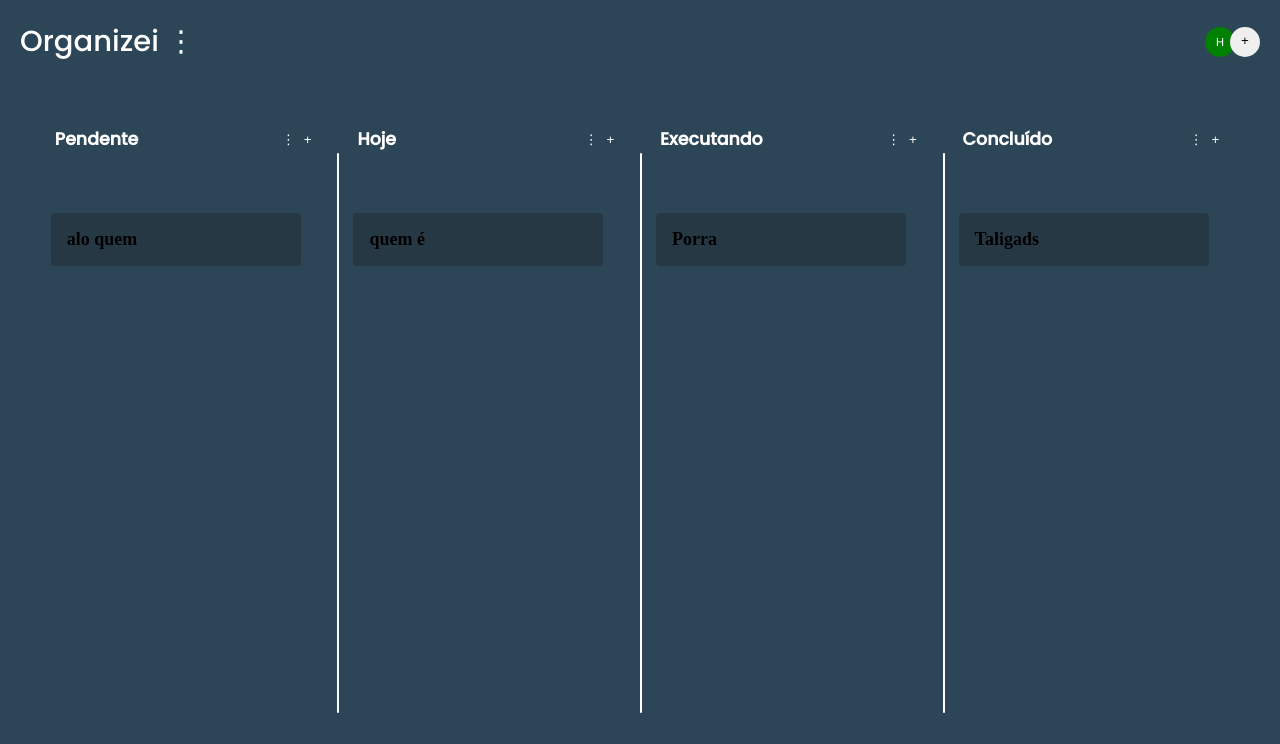
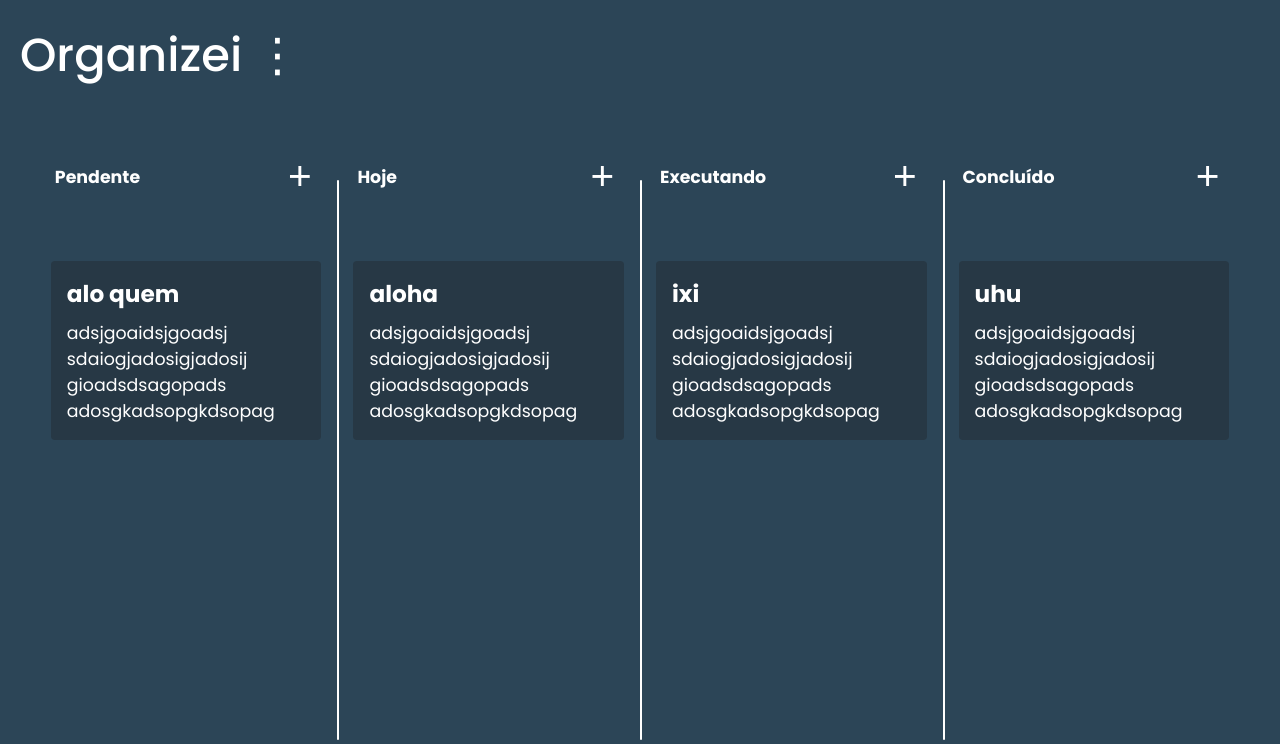
Before and after one commit to lrmedeiros/DSW, a PHP site: page /pages/Home/index.html in a window 1280 px wide. Shown: the top 744 px of the page. Run offline with PHP 8.4, Linux system fonts and the light colour scheme.

Commit message:
upgrade UI kanban project

```diff
--- a/src/pages/Home/index.html
+++ b/src/pages/Home/index.html
@@ -4,7 +4,7 @@
     <link rel="preconnect" href="https://fonts.googleapis.com" />
     <link rel="preconnect" href="https://fonts.gstatic.com" crossorigin />
     <link
-      href="https://fonts.googleapis.com/css2?family=Poppins:wght@400;500&display=swap"
+      href="https://fonts.googleapis.com/css2?family=Poppins:wght@400;500;600;700&display=swap"
       rel="stylesheet"
     />
     <meta charset="UTF-8" />
@@ -19,60 +19,74 @@
       <div>
         <h1>Organizei ⋮</h1>
       </div>
-      <div class="avatars">
-        <div class="avatar">
-          <p>H</p>
-        </div>
-        <button class="avatar-add">+</button>
-      </div>
     </header>
     <nav>
       <section>
         <header>
           <h2>Pendente</h2>
           <div>
-            <button class="btn">⋮</button>
             <button class="btn">+</button>
           </div>
         </header>
         <ul class="dropzone pending">
-          <li draggable="true" class="card">alo quem</li>
+          <li draggable="true" class="card">
+            <h4 class="title-card">alo quem</h4>
+            <p class="description-card">
+              adsjgoaidsjgoadsj sdaiogjadosigjadosij gioadsdsagopads
+              adosgkadsopgkdsopag
+            </p>
+          </li>
         </ul>
       </section>
       <section>
         <header>
           <h2>Hoje</h2>
           <div>
-            <button class="btn">⋮</button>
             <button class="btn">+</button>
           </div>
         </header>
         <ul class="dropzone now">
-          <li draggable="true" class="card">quem é</li>
+          <li draggable="true" class="card">
+            <h4 class="title-card">aloha</h4>
+            <p class="description-card">
+              adsjgoaidsjgoadsj sdaiogjadosigjadosij gioadsdsagopads
+              adosgkadsopgkdsopag
+            </p>
+          </li>
         </ul>
       </section>
       <section>
         <header>
           <h2>Executando</h2>
           <div>
-            <button class="btn">⋮</button>
             <button class="btn">+</button>
           </div>
         </header>
         <ul class="dropzone running">
-          <li draggable="true" class="card">Porra</li>
+          <li draggable="true" class="card">
+            <h4 class="title-card">ixi</h4>
+            <p class="description-card">
+              adsjgoaidsjgoadsj sdaiogjadosigjadosij gioadsdsagopads
+              adosgkadsopgkdsopag
+            </p>
+          </li>
         </ul>
       </section>
       <section>
         <header>
           <h2>Concluído</h2>
           <div>
-            <button class="btn">⋮</button>
             <button class="btn">+</button>
           </div>
         </header>
         <ul class="dropzone concluded">
-          <li draggable="true" class="card">Taligads</li>
+          <li draggable="true" class="card">
+            <h4 class="title-card">uhu</h4>
+            <p class="description-card">
+              adsjgoaidsjgoadsj sdaiogjadosigjadosij gioadsdsagopads
+              adosgkadsopgkdsopag
+            </p>
+          </li>
         </ul>
       </section>
     </nav>
--- a/src/pages/Home/script.js
+++ b/src/pages/Home/script.js
@@ -5,16 +5,25 @@ const concludedUl = document.querySelector(".concluded");
 
 function listItemCreate(status) {
   const li = document.createElement("li");
-  const responsible = document.createTextNode(
-    `Responsável - ${status.responsible}`
-  );
-  const priority = document.createTextNode(`Prioridade - ${status.priority}`);
+
+  const h4 = document.createElement("h4");
+  const title = document.createTextNode(status.title);
+  h4.classList.add("title-card");
+  h4.appendChild(title);
+
+  const p = document.createElement("p");
+  const description = document.createTextNode(status.description);
+  const div = document.createElement("div");
+  p.classList.add("description-card");
+  p.appendChild(description);
+  div.classList.add("description-content-card");
+  div.appendChild(p);
 
   li.classList.add("card");
   li.setAttribute("draggable", true);
 
-  li.appendChild(responsible);
-  li.appendChild(priority);
+  li.appendChild(h4);
+  li.appendChild(div);
 
   return li;
 }
--- a/src/pages/Home/styles.css
+++ b/src/pages/Home/styles.css
@@ -1,13 +1,13 @@
 h1,
 p,
-h2 {
-  font-family: "Poppins", sans-serif;
+h2,
+h4 {
   color: var(--white);
 }
 
 h1 {
   font-weight: 500;
-  font-size: 2.5rem;
+  font-size: 4rem;
   cursor: pointer;
 }
 
@@ -17,32 +17,6 @@ header {
   align-items: center;
   justify-content: space-between;
   padding: 20px;
-}
-
-div.avatars {
-  display: flex;
-}
-
-div.avatar {
-  border-radius: 50%;
-  background: green;
-  width: 30px;
-  height: 30px;
-  text-align: center;
-}
-
-button.avatar-add {
-  margin-left: -5px;
-  border-radius: 50%;
-  width: 30px;
-  height: 30px;
-  border: none;
-  line-height: 50%;
-}
-
-div.avatar p {
-  color: var(--white);
-  line-height: 30px;
 }
 
 nav {
@@ -76,16 +50,45 @@ header div button.btn {
   min-width: 282px;
   min-height: 200px;
   list-style: none;
+  max-height: 600px;
+  overflow-y: hidden;
+}
+
+.dropzone:hover {
+  overflow-y: auto;
 }
 
 .card {
   background: var(--blue-800);
   padding: 16px;
-  width: 250px;
+  width: 100%;
+  min-width: 250px;
   margin: 25px 0;
   border-radius: 4px;
   font-weight: 600;
   font-size: 18px;
+}
+
+.title-card {
+  margin-bottom: 0.75rem;
+  font-size: 2rem;
+  color: var(--white);
+  font-weight: bold;
+}
+
+.description-card {
+  font-size: 1.5rem;
+  color: var(--white);
+  font-weight: normal;
+}
+
+.description-content-card {
+  max-height: calc(304px - 35px);
+  overflow-y: hidden;
+}
+
+.description-content-card:hover {
+  overflow-y: auto;
 }
 
 .highlight {
--- a/src/styles/global.css
+++ b/src/styles/global.css
@@ -6,6 +6,13 @@
 
 html {
   font-size: 90%;
+}
+
+h1,
+h2,
+h4,
+p {
+  font-family: "Poppins", sans-serif;
 }
 
 :root {
@@ -22,6 +29,24 @@ body {
 button {
   border: 0;
   cursor: pointer;
+  font-size: 3.5rem;
+}
+
+::-webkit-scrollbar {
+  width: 0;
+  height: 0;
+}
+::-webkit-scrollbar-thumb {
+  background: #b3afb3;
+  border-radius: 5px;
+}
+::-webkit-scrollbar-thumb:hover {
+  background: #b3afb3;
+}
+::-webkit-scrollbar-track {
+  background: transparent;
+  border-radius: 0px;
+  box-shadow: inset 0px 0px 0px 0px #f0f0f0;
 }
 
 @media (min-width: 500px) {
```
Also changed, not shown: db.json (+31 -5 lines).
